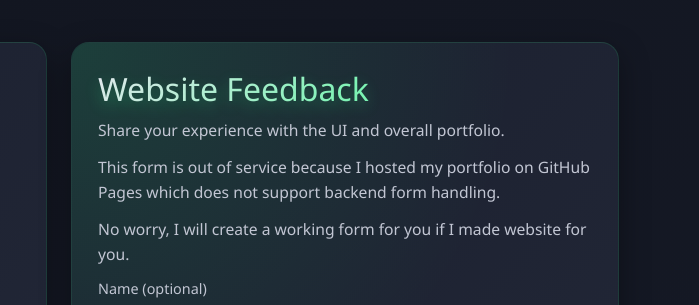
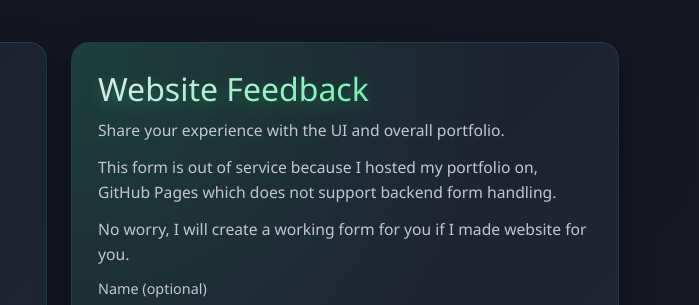
Before and after one commit to AfnanAhmed07/portfolio-site, a plain HTML site: page index.html in a window 1280 px wide. Shown: the part 2946-3251 px from the top of the page, 581-1280 px from the left. Drawn offline with Linux system fonts and the light colour scheme.

Commit message:
Fix typo in feedback message about form service

```diff
--- a/index.html
+++ b/index.html
@@ -268,7 +268,7 @@
         Share your experience with the UI and overall portfolio.
       </p>
      <p class="feedback-text">
-        This form is out of service because I hosted my portfolio on GitHub Pages which does not support backend form handling.
+        This form is out of service because I hosted my portfolio on, GitHub Pages which does not support backend form handling.
       </p>
       <p class="feedback-text">
         No worry, I will create a working form for you if I made website for you.
```
